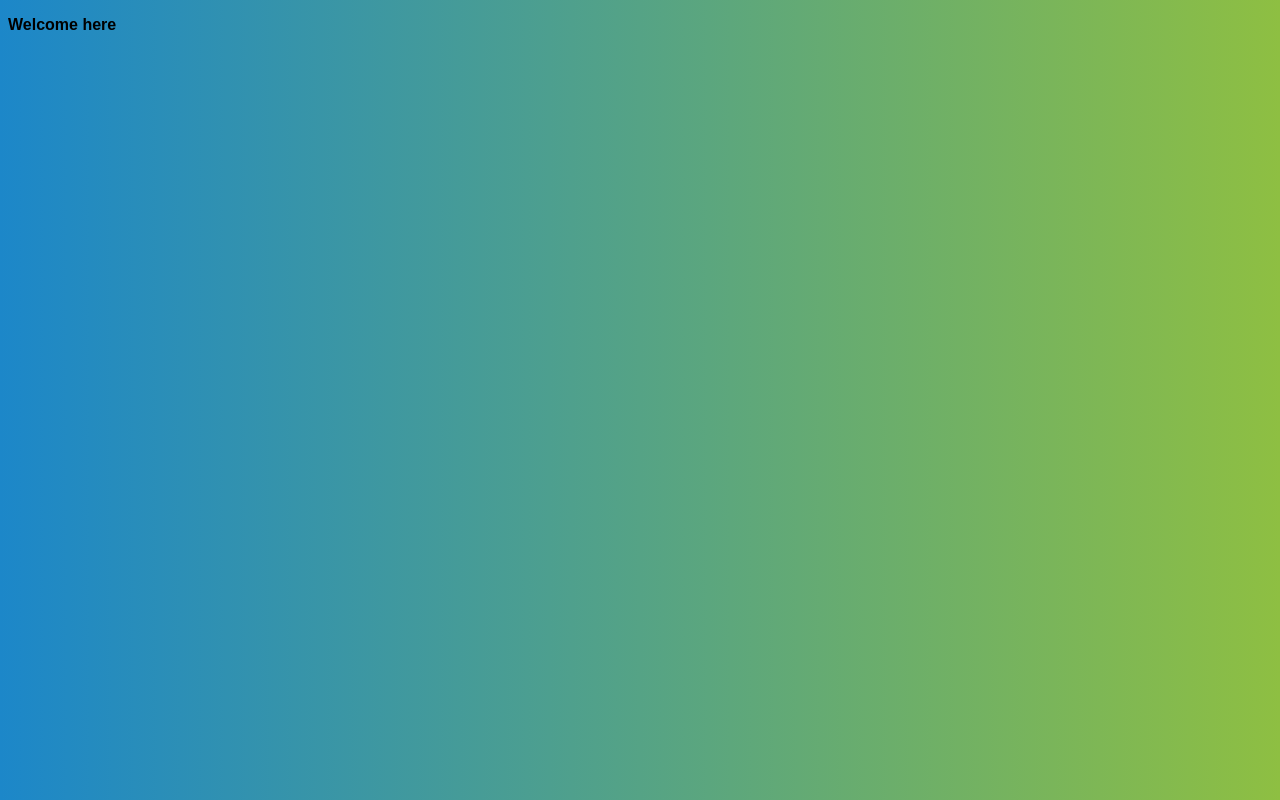
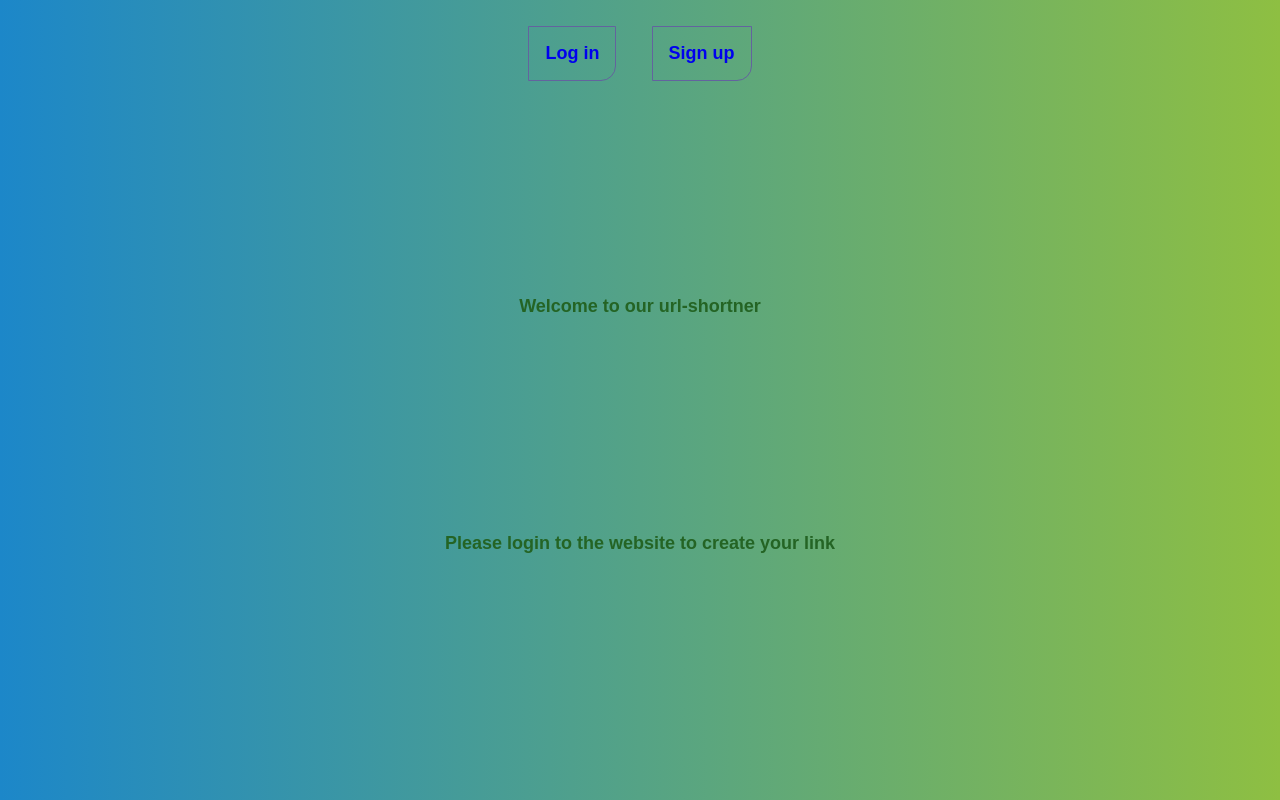
Before and after one commit to faisal-kn/urlshortnerclient, a React (Create React App) app: page /home in a window 1280 px wide. Built offline with nearby package versions, Linux system fonts and the light colour scheme; a web font is replaced by a local one.

Commit message:
created home page

```diff
--- a/src/index.module.css
+++ b/src/index.module.css
@@ -3,4 +3,6 @@ body {
   background-image: linear-gradient(to right, #1c87c9, #8ebf42);
   font-family: "IBM Plex Sans KR", sans-serif;
   font-weight: bold;
+  color:rgb(36, 100, 36);
+  font-size: large;
 }
--- a/src/pages/Home.js
+++ b/src/pages/Home.js
@@ -1,11 +1,20 @@
 import React from "react";
+import { NavLink } from "react-router-dom";
+import classes from "./Home.module.css";
 
 const home = () => {
-    return (
-        <>
-        <p>Welcome here</p>
-        </>
-    )
+  return (
+    <div className={classes.container}>
+      <NavLink to="/login">Log in</NavLink>
+      <NavLink to="/signup">Sign up</NavLink>
+      <div className={classes.cont}>
+        <p>Welcome to our url-shortner</p>
+        <p className={classes.middle}>
+          Please login to the website to create your link
+        </p>
+      </div>
+    </div>
+  );
 };
 
 export default home;
--- /dev/null
+++ b/src/pages/Home.module.css
@@ -0,0 +1,33 @@
+.container {
+  max-width: 100%;
+  margin: auto;
+  text-align: center;
+}
+
+.container a {
+  display: inline-block;
+  text-decoration: none;
+  padding: 1rem;
+  margin: 1.1rem;
+  border: 1px solid rgb(99, 99, 158);
+  border-radius: 0 0 15px 0;
+  transition: all 0.3s ease-in;
+}
+
+a:hover {
+  background-color: rgb(100, 108, 212);
+  border-radius: 15px;
+  margin-top: 1.2rem;
+}
+
+p {
+  margin-top: 2rem;
+}
+
+.cont {
+  display: flex;
+  height: 80vh;
+  flex-direction: column;
+  justify-content: space-evenly;
+  overflow-y:hidden;
+}
```
